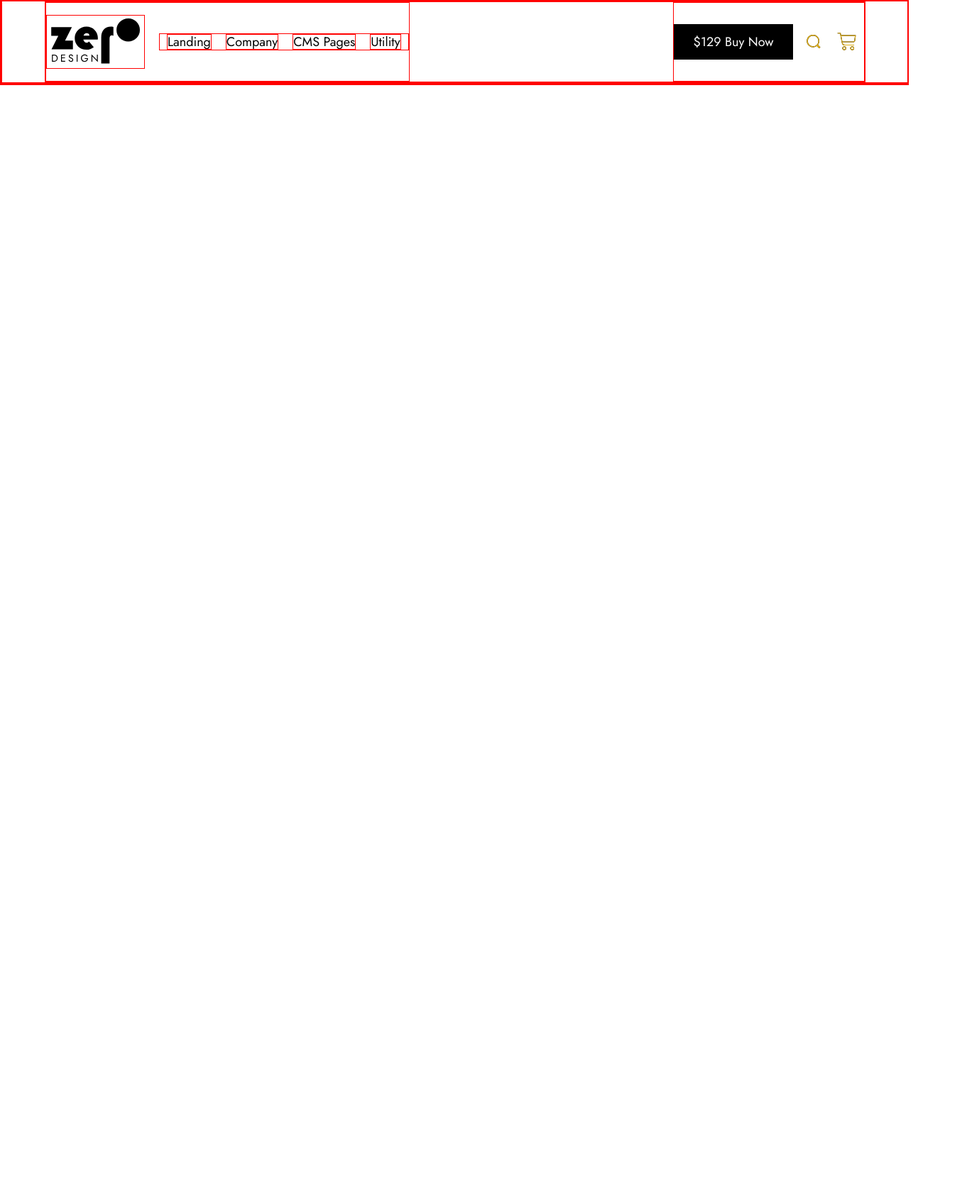
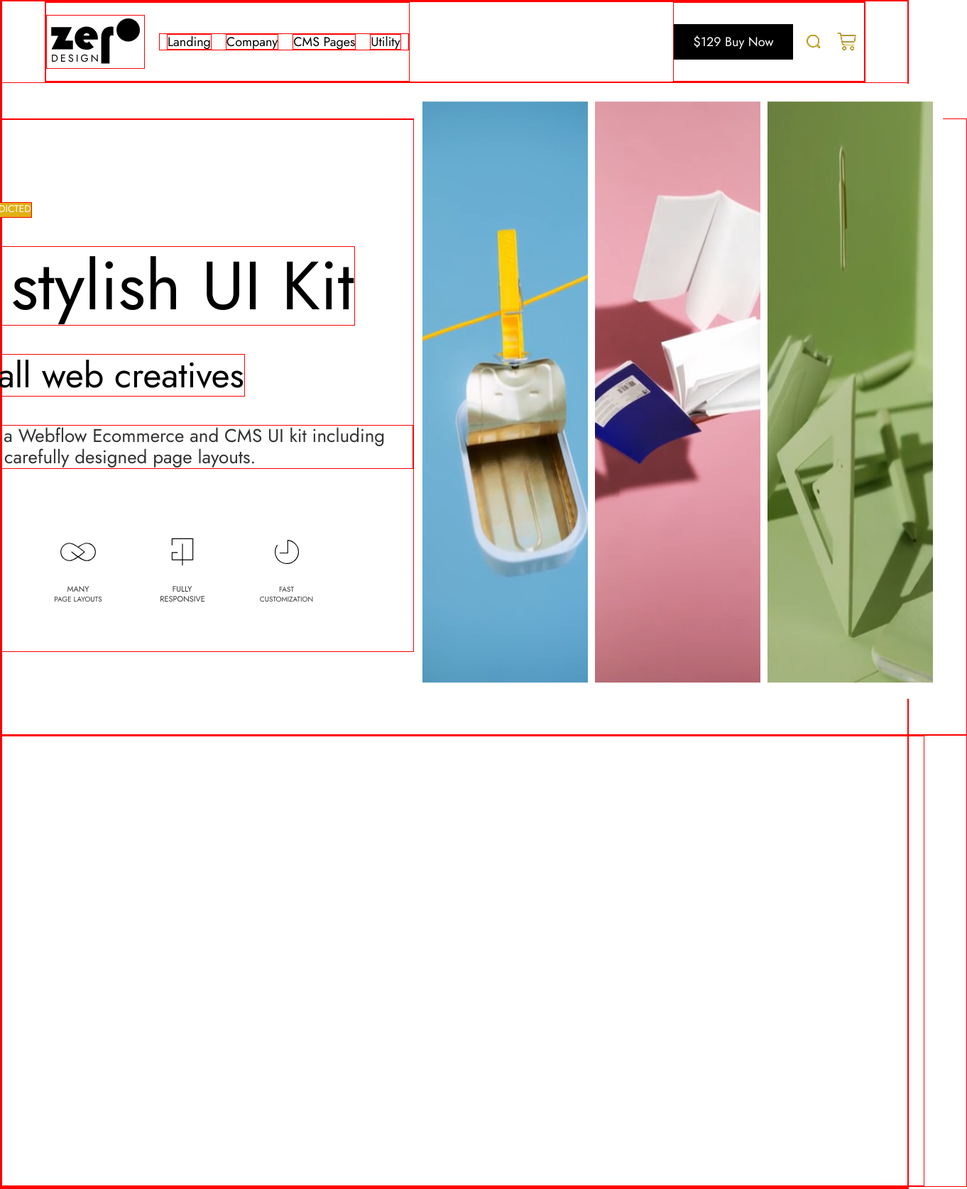
Before and after one commit to Germes245/Zero-Design, a plain HTML site: page index.html in a window 1280 px wide. Shown: the part 2-1678 px from the top of the page at 71% size, 1362 px wide, since content can reach past the window. Before the commit the page ends 800 px from the top, so only its background shows below. Drawn offline with Linux system fonts and the light colour scheme.

Commit message:
done section 1

```diff
--- a/index.css
+++ b/index.css
@@ -10,6 +10,10 @@ button{
     border: 0;
     padding: 0;
     cursor: pointer;
+}
+section{
+    width: 1440px;
+    display: flex;
 }
 #root{
     display: flex;
@@ -72,3 +76,44 @@ header{
     background-repeat: no-repeat;
     background-size: contain;
 }
+#section_1{
+    flex-direction: row;
+    margin-top: 50px;
+}
+#left_of_section_1{
+    display: flex;
+    flex-direction: column;
+    align-items: start;
+    width: 660px;
+    height: 749px;
+    margin-bottom: 116px;
+}
+#Design_addicted{
+    margin: 0 2px;
+    margin-top: 116px;
+    height: 20px;
+    font-size: 14px;
+    font-weight: 400;
+    text-transform: uppercase;
+    background-color: #E2B013;
+    color: white;
+}
+.section-span{
+    font-weight: 400;
+    margin-top: 40px;
+}
+#section_1-img{
+    position: relative;
+    top: -50px;
+}
+#section_2{
+    flex-direction: row;
+    height: 635px;
+}
+.wrapper{
+    margin: 0 auto;
+    width: calc(100% - 120px);
+    display: flex;
+    flex-direction: row;
+    align-items: center;
+}
--- a/index.html
+++ b/index.html
@@ -27,7 +27,21 @@
                 </div>
             </div>
         </header>
-
+        <section id="section_1">
+            <div id="left_of_section_1">
+                <span id="Design_addicted">Design addicted</span>
+                <span class="section-span" style="font-size: 96px;">A stylish UI Kit</span>
+                <span class="section-span" style="font-size: 50px;">for all web creatives</span>
+                <span class="section-span" style="font-size: 26px; color: #333333;">Zero is a Webflow Ecommerce and CMS UI kit including several carefully designed page layouts.</span>
+                <img src="assets/Frame.svg" alt="" style="margin-top: 86px;">
+            </div>
+            <img src="assets/34ca5858104d3f3828d19ac0097f352055a90ad3.png" alt="" id="section_1-img">
+        </section>
+        <section id="section_2">
+            <div class="wrapper">
+                <img src="assets/" alt="">
+            </div>
+        </section>
     </div>
 </body>
 </html>
```
Also changed, not shown: assets/34ca5858104d3f3828d19ac0097f352055a90ad3.png (added), assets/Frame.svg (added), assets/IMAGE.png (added).
